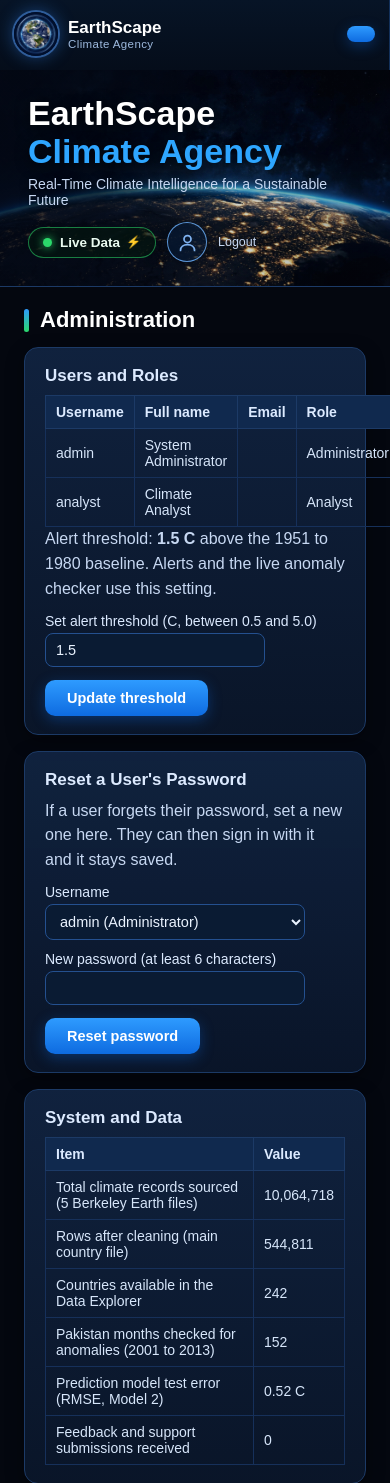
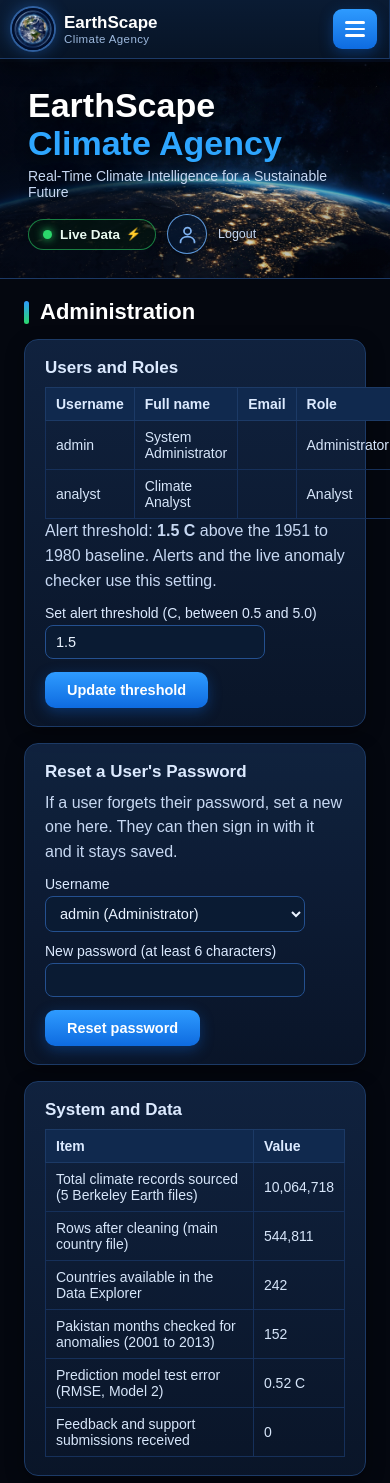
Before and after one commit to Tahakazmi880/earthscape-climate-agency, a Flask app: page /admin in a window 390 px wide. Shown: the top 1483 px of the page. Run offline with Flask 3, Linux system fonts and the light colour scheme; the visitor is signed in with stand-in values (Sample User, id 1).

Commit message:
Proper phone navbar: fixed top bar with hamburger dropdown

```diff
--- a/static/style.css
+++ b/static/style.css
@@ -254,14 +254,16 @@ main > h1::before { content: ""; width: 5px; height: 23px; border-radius: 3px; b
 /* ---------- phone layout: clean single column ---------- */
 .menubtn { display: none; }
 @media (max-width: 900px) {
-  .layout { display: block; }
-  .sidebar { width: 100%; height: auto; position: static; padding: 10px 12px 8px; display: block; }
-  .sidebrand { display: flex; align-items: center; gap: 10px; margin-bottom: 0; padding: 2px 2px 6px; }
-  .logoimg { width: 44px; height: 44px; }
+  .layout { display: block; padding-top: 62px; }
+  .sidebar { position: fixed; top: 0; left: 0; right: 0; width: 100%; height: auto; z-index: 200; padding: 8px 12px; display: block; background: linear-gradient(180deg, #0A1B33, #071426); border-bottom: 1px solid #1C3A66; box-shadow: 0 6px 18px rgba(0,0,0,0.45); }
+  .sidebrand { display: flex; align-items: center; gap: 10px; margin-bottom: 0; padding: 0; }
+  .logoimg { width: 42px; height: 42px; }
   .brandname { font-size: 17px; }
   .brandsub { font-size: 11.5px; }
-  .menubtn { display: inline-flex; align-items: center; gap: 6px; margin-left: auto; margin-top: 0; width: auto; padding: 8px 14px; font-size: 14px; border-radius: 9px; }
-  .sidenav { display: none; flex-direction: column; gap: 4px; padding: 8px 0 4px; }
+  .menubtn { display: inline-flex; align-items: center; justify-content: center; margin-left: auto; margin-top: 0; width: 44px; height: 40px; padding: 0; border-radius: 9px; }
+  .burger { display: inline-flex; flex-direction: column; gap: 4px; }
+  .burger span { display: block; width: 20px; height: 2.5px; background: #fff; border-radius: 2px; }
+  .sidenav { display: none; flex-direction: column; gap: 4px; padding: 10px 0 6px; }
   .sidenav.open { display: flex; }
   .sidenav a { padding: 11px 12px; font-size: 15px; }
   .navbadge { margin-left: auto; }
```
